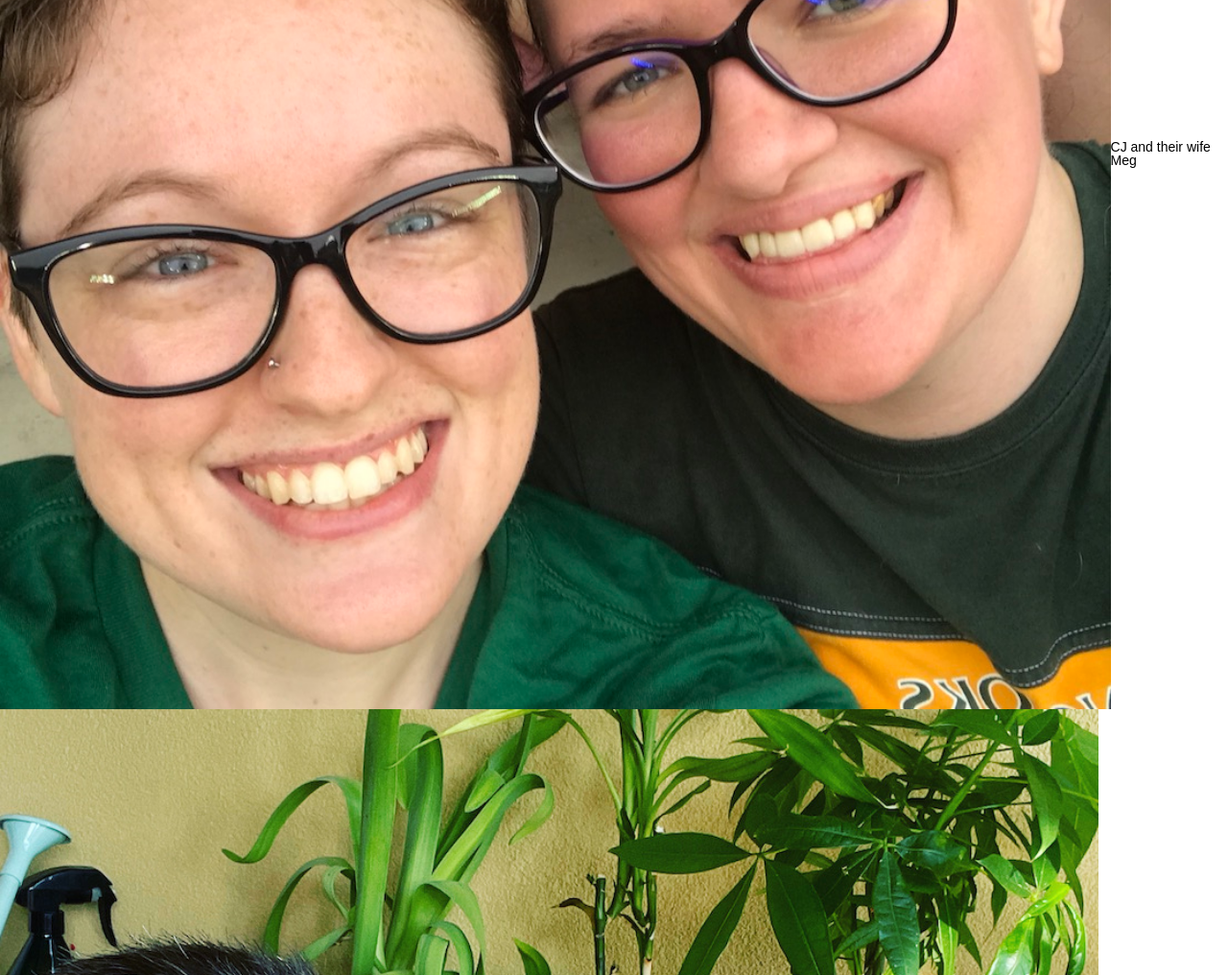
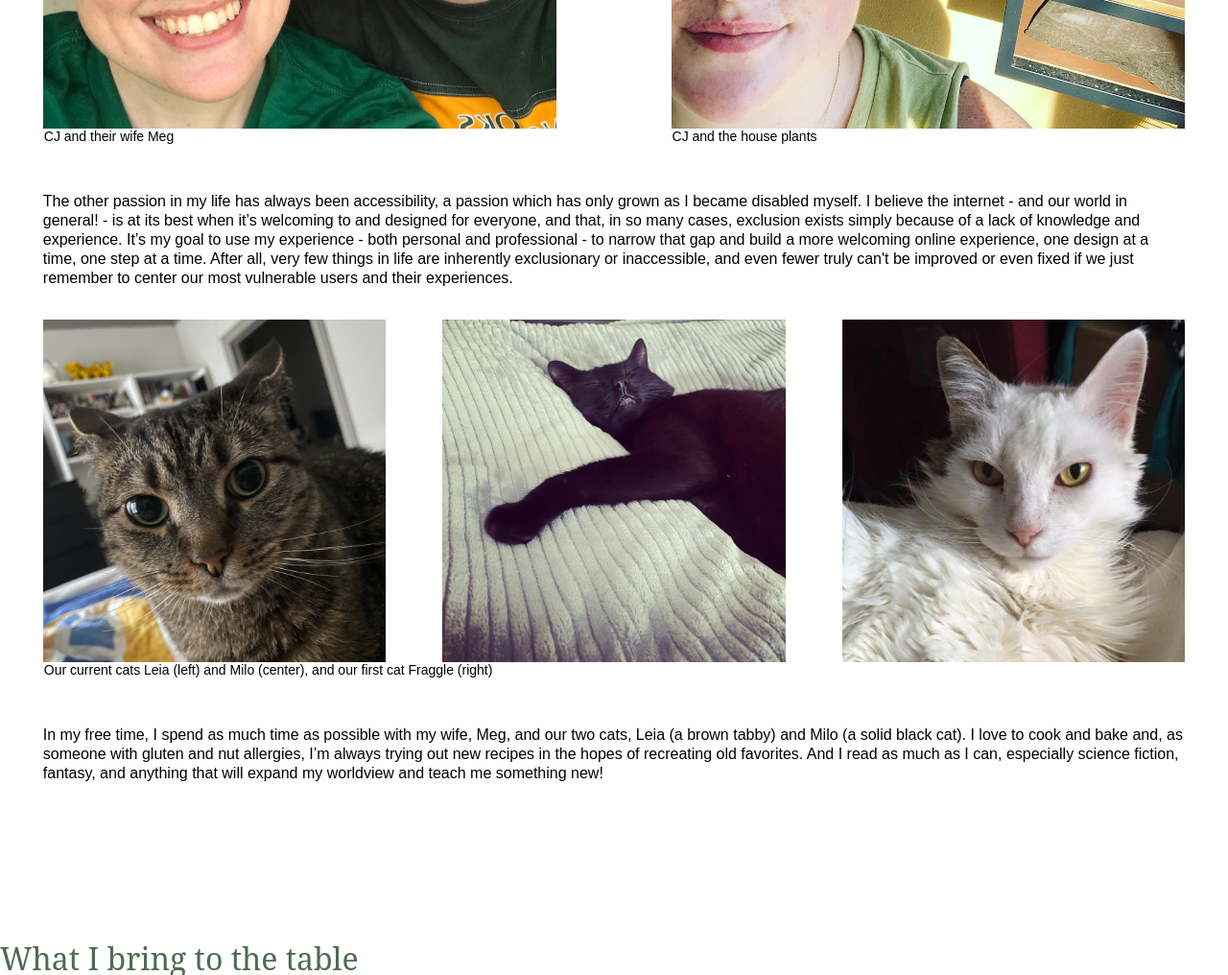
Before and after one commit to cjstrattonbuys/cj-buys-designer, a website built with Parcel: page index.html in a window 1280 px wide. Shown: the part 5640-6656 px from the top of the page at 96% size. Built offline with nearby package versions, Linux system fonts and the light colour scheme; a web font is replaced by a local one.

Commit message:
Added about section CSS

```diff
--- a/css/main.css
+++ b/css/main.css
@@ -346,7 +346,7 @@ main .content-wrapper {
 }
 
 
-/* ------ work ----- */
+/* ------ projects ----- */
 h1 {
   margin: 0 3.5%;
   padding: 0px;
@@ -374,30 +374,50 @@ h1 {
 }
 
 
+/* ------ about ----- */
+.about-section {
+  margin: 0 3.5%;
+}
+
+.people, .cats {
+  display: flex;
+  flex-flow: row wrap;
+  justify-content: space-between;
+  align-items: center;
+  margin: 33px 0 50px 0;
+}
+
+.people .image {
+  width: 45%;
+  display: flex;
+  flex-flow: column wrap;
+  justify-content: right;
+  align-items: flex-start;
+}
+
+.cats .image {
+  width: 30%;
+  display: flex;
+  flex-flow: column wrap;
+  justify-content: right;
+  align-items: flex-start;
+}
+
+.label {
+  margin: 1px;
+}
+
+/* ------ skills ----- */
+
+
+/* ------ work ----- */
+
+
+/* ------ contact ----- */
 
 
 
-.about  {
-  display: flex;
-  flex-flow: row wrap;
-  justify-content: center;
-  align-items: center;
-}
 
-.about-words h2 {
-  color: var(--color3);
-}
-
-figure {
-  display: flex;
-  align-items: center;
-  justify-content: space-around;
-}
-
-#profile-img {
-  width: 35%;
-  border: 1px solid var(--color2);
-}
 
 /* ------ skills and projects ----- */
 .skills .content-wrapper {
```
